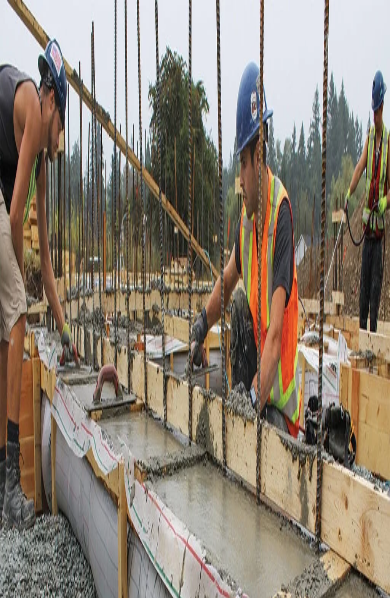
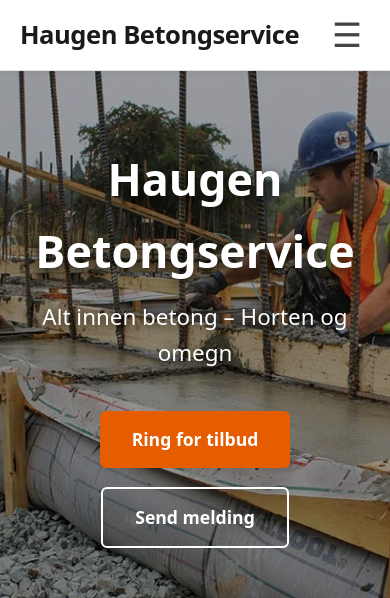
Before and after one commit to btfredr/betongservice, a Next.js app: page / in a window 390 px wide. Shown: the top 598 px of the page. Built offline with nearby package versions, Linux system fonts and the light colour scheme.

Commit message:
hero and header now responsive

```diff
--- a/src/app/globals.css
+++ b/src/app/globals.css
@@ -1,5 +1,6 @@
 /* src/app/globals.css */
 
+/* === Reset og base === */
 * {
   margin: 0;
   padding: 0;
@@ -40,7 +41,7 @@ button, a[role="button"] {
   }
 }
 
-/* Hero / Forside */
+/* === Hero-seksjon === */
 .hero {
   position: relative;
   height: 65vh;
@@ -50,33 +51,43 @@ button, a[role="button"] {
   justify-content: center;
   color: white;
   text-align: center;
+  overflow: hidden;
+  isolation: isolate;
 }
 
 .hero-bg {
-  position: absolute;
-  inset: 0;
   object-fit: cover;
-  filter: brightness(0.65);
+  filter: brightness(0.65) contrast(1.05);
 }
 
 .hero-content {
   position: relative;
-  z-index: 2;
+  z-index: 10;
   padding: 0 1.5rem;
   max-width: 900px;
+  width: 100%;
 }
 
 .hero-title {
   font-size: clamp(2.8rem, 9vw, 5.5rem);
   font-weight: 800;
-  margin-bottom: 1rem;
-  text-shadow: 0 4px 12px rgba(0,0,0,0.7);
+  margin-bottom: 0.8rem;
+  text-shadow: 0 4px 12px rgba(0,0,0,0.8);
 }
 
 .hero-subtitle {
   font-size: clamp(1.4rem, 5vw, 2.4rem);
   margin-bottom: 2.5rem;
-  text-shadow: 0 2px 8px rgba(0,0,0,0.6);
+  text-shadow: 0 2px 8px rgba(0,0,0,0.7);
+}
+
+/* === CTA-knapper === */
+.cta-group {
+  display: flex;
+  flex-direction: column;
+  gap: 1.2rem;
+  justify-content: center;
+  align-items: center;
 }
 
 .btn {
@@ -88,16 +99,17 @@ button, a[role="button"] {
   font-weight: 600;
   border-radius: 6px;
   transition: all 0.2s ease;
+  text-decoration: none;
 }
 
 .btn-primary {
-  background: #e65c00; /* orange – betongfølelse */
+  background-color: #e65c00;
   color: white;
   border: none;
 }
 
 .btn-primary:hover {
-  background: #c94e00;
+  background-color: #c94e00;
 }
 
 .btn-outline {
@@ -107,68 +119,7 @@ button, a[role="button"] {
 }
 
 .btn-outline:hover {
-  background: rgba(255,255,255,0.15);
-}
-
-/* Tjenester-seksjon */
-.section {
-  padding: 5rem 0;
-}
-
-.section-title {
-  text-align: center;
-  font-size: 2.6rem;
-  margin-bottom: 3.5rem;
-  color: #1a1a1a;
-}
-
-.card-grid {
-  display: grid;
-  grid-template-columns: 1fr;
-  gap: 2rem;
-}
-
-@media (min-width: 640px) {
-  .card-grid { grid-template-columns: repeat(2, 1fr); }
-}
-
-@media (min-width: 1024px) {
-  .card-grid { grid-template-columns: repeat(3, 1fr); }
-}
-
-.card {
-  background: white;
-  border-radius: 8px;
-  overflow: hidden;
-  box-shadow: 0 4px 14px rgba(0,0,0,0.08);
-  transition: transform 0.25s ease;
-}
-
-.card:hover {
-  transform: translateY(-6px);
-}
-
-.card-img-wrapper {
-  position: relative;
-  height: 14rem;
-}
-
-.card-title {
-  font-size: 1.45rem;
-  font-weight: 600;
-  padding: 1.25rem 1.5rem 0.5rem;
-}
-
-.card-desc {
-  padding: 0 1.5rem 1.5rem;
-  color: #555;
-}
-
-.cta-group {
-  display: flex;
-  flex-direction: column;
-  gap: 1rem;
-  justify-content: center;
+  background: rgba(255,255,255,0.2);
 }
 
 @media (min-width: 640px) {
@@ -176,3 +127,151 @@ button, a[role="button"] {
     flex-direction: row;
   }
 }
+
+/* === Header / Navbar === */
+.header {
+  position: sticky;
+  top: 0;
+  z-index: 1000;
+  background-color: white;
+  border-bottom: 1px solid #e0e0e0;
+  box-shadow: 0 2px 6px rgba(0, 0, 0, 0.06);
+}
+
+.header-inner {
+  display: flex;
+  justify-content: space-between;
+  align-items: center;
+  height: 70px;
+}
+
+.logo {
+  font-size: 1.8rem;
+  font-weight: 800;
+  color: #1a1a1a;
+  letter-spacing: -0.5px;
+}
+
+.nav-desktop {
+  display: none;
+  align-items: center;
+  gap: 2.25rem;
+}
+
+.nav-link {
+  font-size: 1.05rem;
+  font-weight: 500;
+  color: #333;
+  transition: color 0.18s ease;
+}
+
+.nav-link:hover,
+.nav-link.active {
+  color: #e65c00;
+}
+
+.phone-button {
+  display: none;
+  align-items: center;
+  gap: 0.5rem;
+  padding: 0.7rem 1.5rem;
+  background-color: #e65c00;
+  color: white;
+  font-weight: 600;
+  border-radius: 6px;
+  transition: background-color 0.18s ease;
+}
+
+.phone-button:hover {
+  background-color: #c94e00;
+}
+
+.hamburger {
+  display: block;
+  background: none;
+  border: none;
+  font-size: 2.1rem;
+  color: #444;
+  cursor: pointer;
+  padding: 0.5rem;
+}
+
+/* Mobil meny */
+.mobile-menu {
+  display: none;
+  position: absolute;
+  top: 70px;
+  left: 0;
+  right: 0;
+  background-color: white;
+  border-bottom: 1px solid #e0e0e0;
+  box-shadow: 0 6px 14px rgba(0,0,0,0.08);
+  padding: 1.5rem 0;
+}
+
+.mobile-menu.open {
+  display: block;
+}
+
+.mobile-nav-list {
+  display: flex;
+  flex-direction: column;
+  gap: 0.75rem;
+}
+
+.mobile-nav-link {
+  font-size: 1.15rem;
+  font-weight: 500;
+  color: #333;
+  padding: 0.9rem 1.75rem;
+  transition: background-color 0.18s;
+}
+
+.mobile-nav-link:hover {
+  background-color: #f9f9f9;
+  color: #e65c00;
+}
+
+.mobile-phone {
+  display: block;
+  margin: 1rem 1.75rem 0.5rem;
+  padding: 0.9rem;
+  background-color: #e65c00;
+  color: white;
+  font-weight: 600;
+  text-align: center;
+  border-radius: 6px;
+}
+
+/* Desktop visning */
+@media (min-width: 768px) {
+  .nav-desktop {
+    display: flex;
+  }
+
+  .hamburger {
+    display: none;
+  }
+
+  .mobile-menu,
+  .mobile-phone {
+    display: none !important;
+  }
+
+  .phone-button {
+    display: flex;
+  }
+}
+
+/* Små skjermer */
+@media (max-width: 480px) {
+  .logo {
+    font-size: 1.6rem;
+  }
+
+  .phone-button,
+  .mobile-phone {
+    padding: 0.6rem 1.2rem;
+    font-size: 0.95rem;
+  }
+}
--- a/src/app/layout.tsx
+++ b/src/app/layout.tsx
@@ -1,11 +1,11 @@
 // app/layout.tsx
 import type { Metadata } from "next";
 import Header from "@/components/Header";
-import Footer from "@/components/Footer";
+import "./globals.css";
 
 export const metadata: Metadata = {
   title: "Haugen Betongservice",
-  description: "Alt innen betong – Horten og Vestfold",
+  description: "Alt innen betong",
 };
 
 export default function RootLayout({
@@ -20,7 +20,6 @@ export default function RootLayout({
         <main style={{ minHeight: "calc(100vh - 200px)" }}>
           {children}             {/* Her kommer sidene inn automatisk */}
         </main>
-        <Footer />
       </body>
     </html>
   );
--- a/src/app/page.tsx
+++ b/src/app/page.tsx
@@ -6,15 +6,15 @@ export default function Home() {
     <>
       <section className="hero">
         <Image
-      src="/img/hero.webp"
-      alt="Betongarbeid på gang"
+          src="/img/hero.webp"   // ← bytt til ditt faktiske bilde hvis navnet er feil
+          alt="Profesjonell betongstøping i Vestfold"
           fill
           className="hero-bg"
           priority
         />
         <div className="hero-content">
           <h1 className="hero-title">Haugen Betongservice</h1>
-        <p className="hero-subtitle">Alt innen betong</p>
+          <p className="hero-subtitle">Alt innen betong – Horten og omegn</p>
 
           <div className="cta-group">
             <a href="tel:+4740306758" className="btn btn-primary">
@@ -27,5 +27,5 @@ export default function Home() {
         </div>
       </section>
     </>
-  )
+  );
 }
--- a/src/components/Header.tsx
+++ b/src/components/Header.tsx
@@ -1,20 +1,74 @@
 "use client";
 
 import Link from "next/link";
-import {useState} from "react";
+import { useState } from "react";
+import { usePathname } from "next/navigation";
 
 const navItems = [
-    {label: "Hjem", path: "/"},
-    {label: "Tjenester", path: "/"},
-    {label: "Referanser", path: "/"},
-    {label: "Om oss", path: "/"},
-    {label: "Kontakt", path: "/"},
+  { label: "Hjem", path: "/" },
+  { label: "Tjenester", path: "/tjenester" },
+  { label: "Referanser", path: "/referanser" },
+  { label: "Om oss", path: "/om-oss" },
+  { label: "Kontakt", path: "/kontakt" },
 ];
 
-function Header() {
+export default function Header() {
+  const [isOpen, setIsOpen] = useState(false);
+  const pathname = usePathname();
+
   return (
-    <div>Header</div>
-  )
+    <header className="header">
+      <div className="header-inner container">
+        <Link href="/" className="logo">
+          Haugen Betongservice
+        </Link>
+
+        {/* Desktop */}
+        <nav className="nav-desktop">
+          {navItems.map((item) => (
+            <Link
+              key={item.path}
+              href={item.path}
+              className={`nav-link ${pathname === item.path ? "active" : ""}`}
+            >
+              {item.label}
+            </Link>
+          ))}
+        </nav>
+
+        <a href="tel:+4740306758" className="phone-button">
+          Ring nå
+        </a>
+
+        {/* Mobil toggle */}
+        <button className="hamburger" onClick={() => setIsOpen(!isOpen)}>
+          {isOpen ? "✕" : "☰"}
+        </button>
+      </div>
+
+      {/* Mobilmeny */}
+      <div className={`mobile-menu ${isOpen ? "open" : ""}`}>
+        <nav className="mobile-nav-list">
+          {navItems.map((item) => (
+            <Link
+              key={item.path}
+              href={item.path}
+              className={`mobile-nav-link ${pathname === item.path ? "active" : ""}`}
+              onClick={() => setIsOpen(false)}
+            >
+              {item.label}
+            </Link>
+          ))}
+
+          <a
+            href="tel:+4740306758"
+            className="mobile-phone"
+            onClick={() => setIsOpen(false)}
+          >
+            Ring nå
+          </a>
+        </nav>
+      </div>
+    </header>
+  );
 }
-
-export default Header
```
Lines whose indentation alone changed are shown as unchanged.
